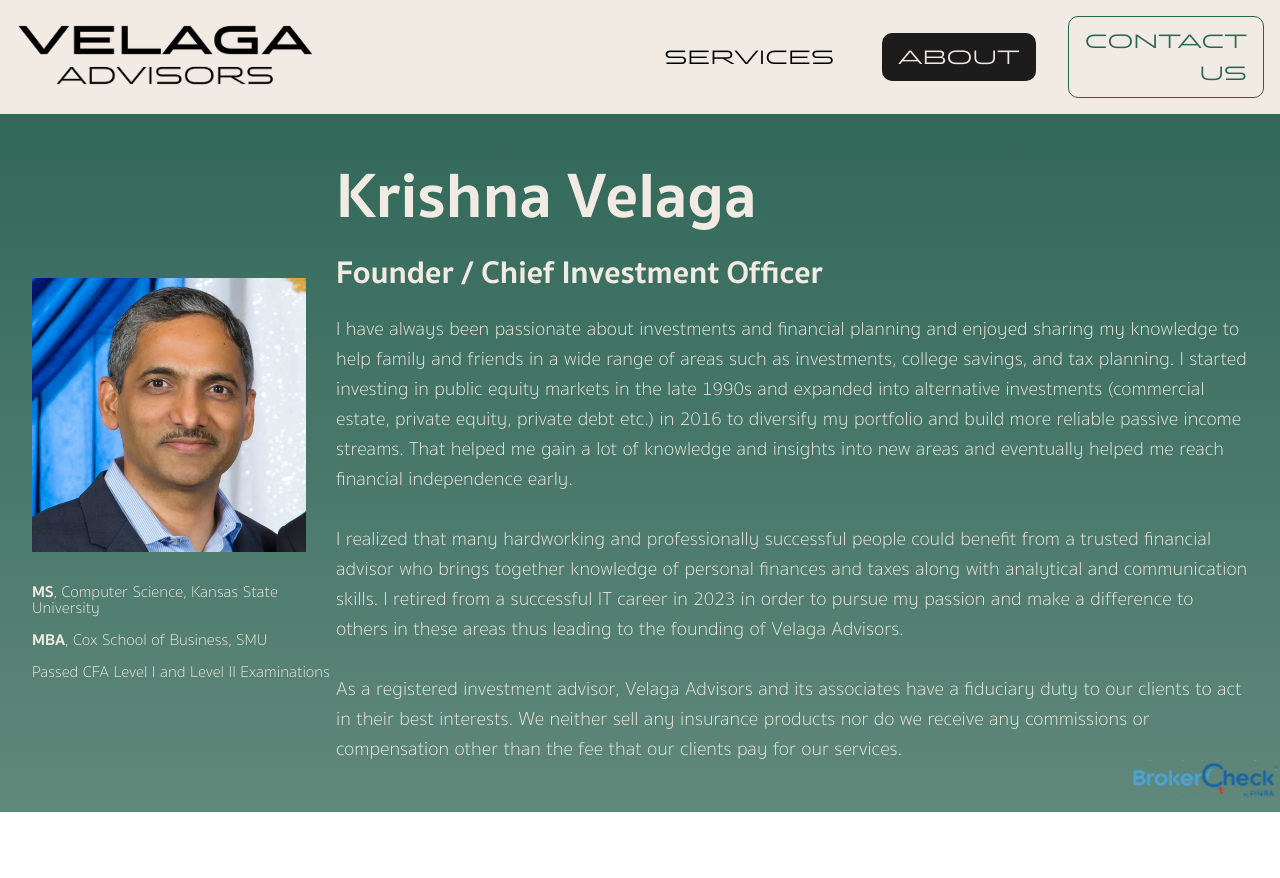
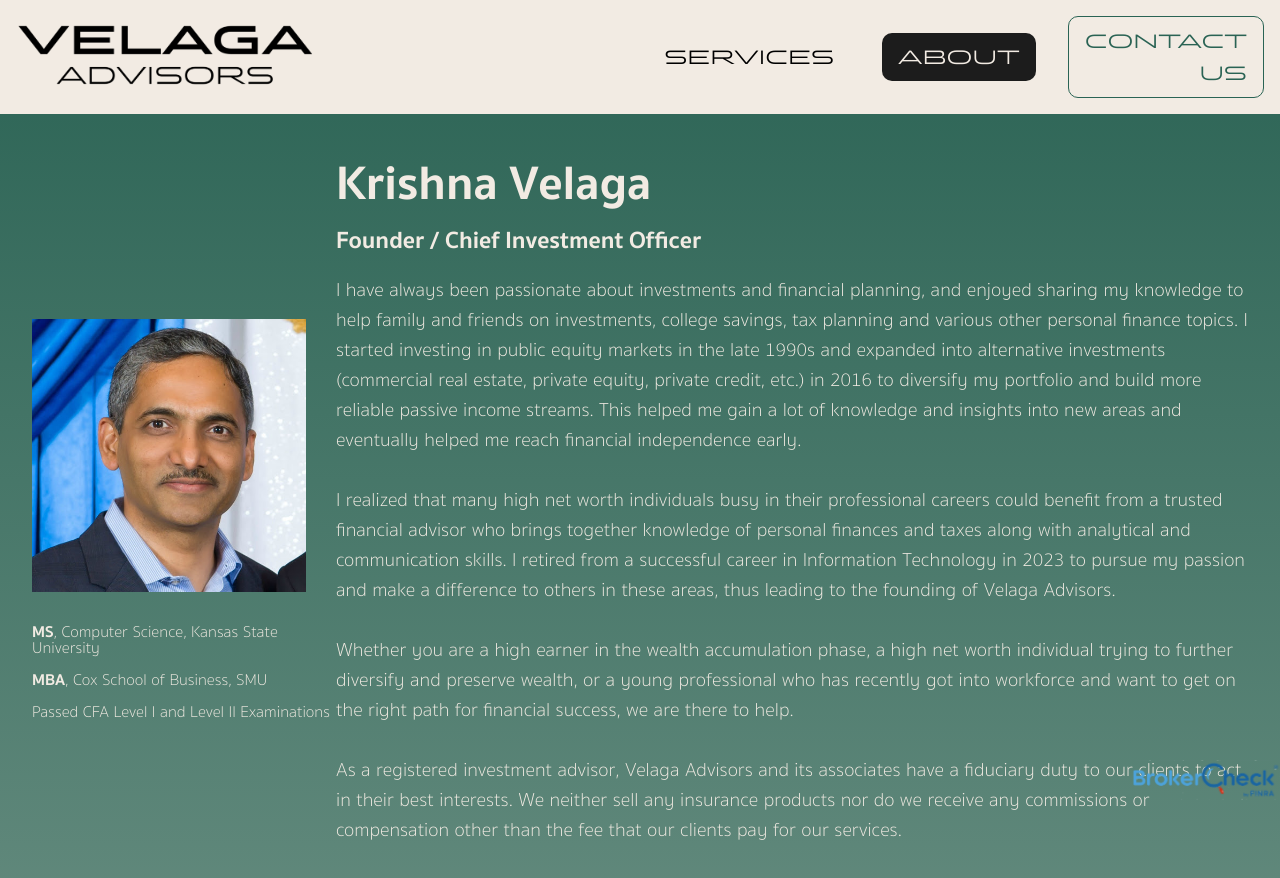
Before and after one commit to avelaga/velagaadvisors, a Next.js app: page /about in a window 1280 px wide. Shown: the top 878 px of the page. Before the commit the page ends 812 px from the top, so only its background shows below. Built offline with nearby package versions, Linux system fonts and the light colour scheme.

Commit message:
updated about page content and header size

```diff
--- a/pages/about.js
+++ b/pages/about.js
@@ -27,11 +27,16 @@
                 <div className={styles.right}>
                     <div className={styles.header}>Krishna Velaga</div>
                     <div className={styles.subheader}>Founder / Chief Investment Officer</div>
-                    <div className={styles.body}>I have always been passionate about investments and financial planning and enjoyed sharing my knowledge to help family and friends in a wide range of areas such as investments, college savings, and tax planning. I started investing in public equity markets in the late 1990s and expanded into alternative investments (commercial estate, private equity, private debt etc.) in 2016 to diversify my portfolio and build more reliable passive income streams. That helped me gain a lot of knowledge and insights into new areas and eventually helped me reach financial independence early.
+                    <div className={styles.body}>
+                        I have always been passionate about investments and financial planning, and enjoyed sharing my knowledge to help family and friends on investments, college savings, tax planning  and various other personal finance topics. I started investing in public equity markets in the late 1990s and expanded into alternative investments (commercial real estate, private equity, private credit, etc.) in 2016 to diversify my portfolio and build more reliable passive income streams. This helped me gain a lot of knowledge and insights into new areas and eventually helped me reach financial independence early.
                         <br /><br />
-                        I realized that many hardworking and professionally successful people could benefit from a trusted financial advisor who brings together knowledge of personal finances and taxes along with analytical and communication skills. I retired from a successful IT career in 2023 in order to pursue my passion and make a difference to others in these areas thus leading to the founding of Velaga Advisors.
+                        I realized that many high net worth individuals busy in their professional careers could benefit from a trusted financial advisor who brings together knowledge of personal finances and taxes along with analytical and communication skills. I retired from a successful career in Information Technology in 2023 to pursue my passion and make a difference to others in these areas, thus leading to the founding of Velaga Advisors.
                         <br /><br />
-                        As a registered investment advisor, Velaga Advisors and its associates have a fiduciary duty to our clients to act in their best interests. We neither sell any insurance products nor do we receive any commissions or compensation other than the fee that our clients pay for our services.</div>
+                        Whether you are a high earner in the wealth accumulation phase, a high net worth individual trying to further diversify and preserve wealth, or a young professional who has recently got into workforce and want to get on the right path for financial success, we are there to help.
+                        <br /><br />
+                        As a registered investment advisor, Velaga Advisors and its associates have a fiduciary duty to our clients to act in their best interests. We neither sell any insurance products nor do we receive any commissions or compensation other than the fee that our clients pay for our services.
+
+                    </div>
                 </div>
             </main>
         </>
--- a/styles/About.module.css
+++ b/styles/About.module.css
@@ -10,14 +10,14 @@
 }
 
 .header {
-    font-size: 4rem;
+    font-size: 3rem;
     width: 100%;
     height: fit-content;
     font-weight: 500;
 }
 
 .subheader {
-    font-size: 2rem;
+    font-size: 1.5rem;
     width: 100%;
     height: fit-content;
     font-weight: 500;
```
